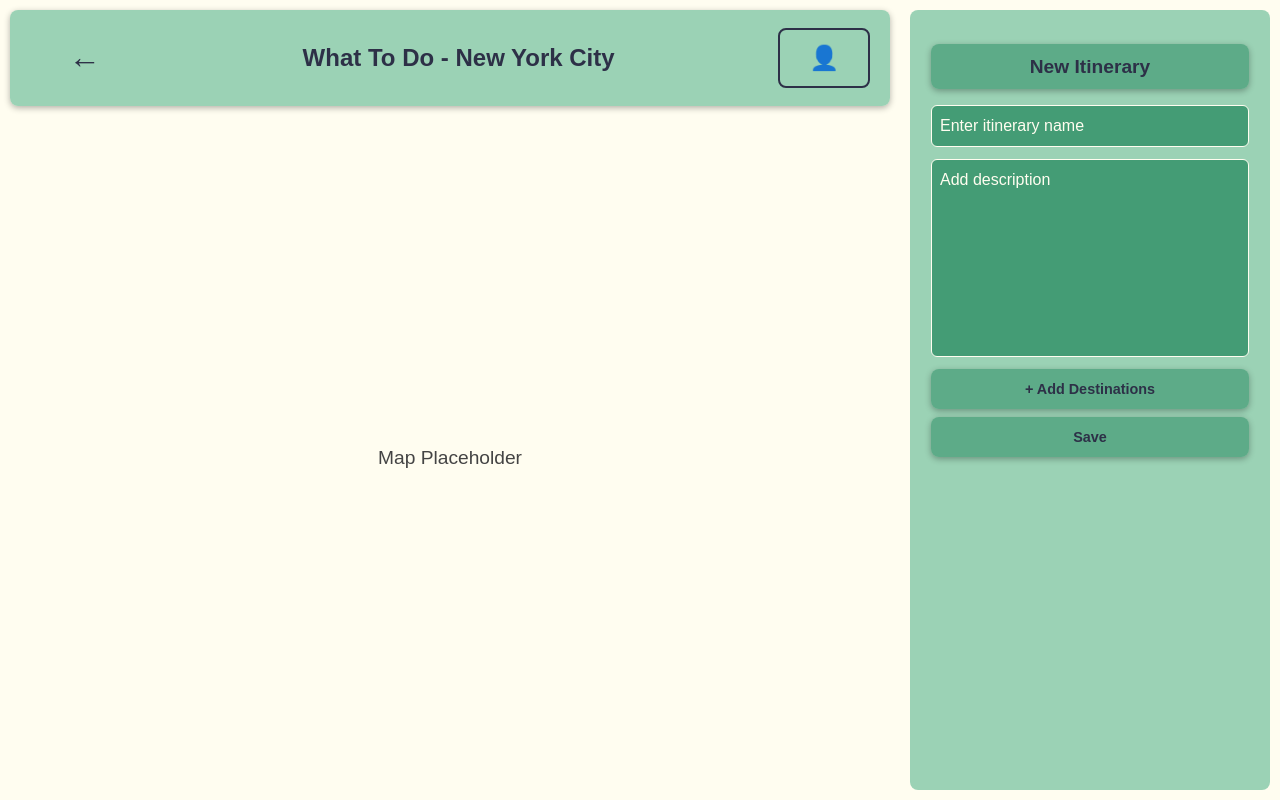
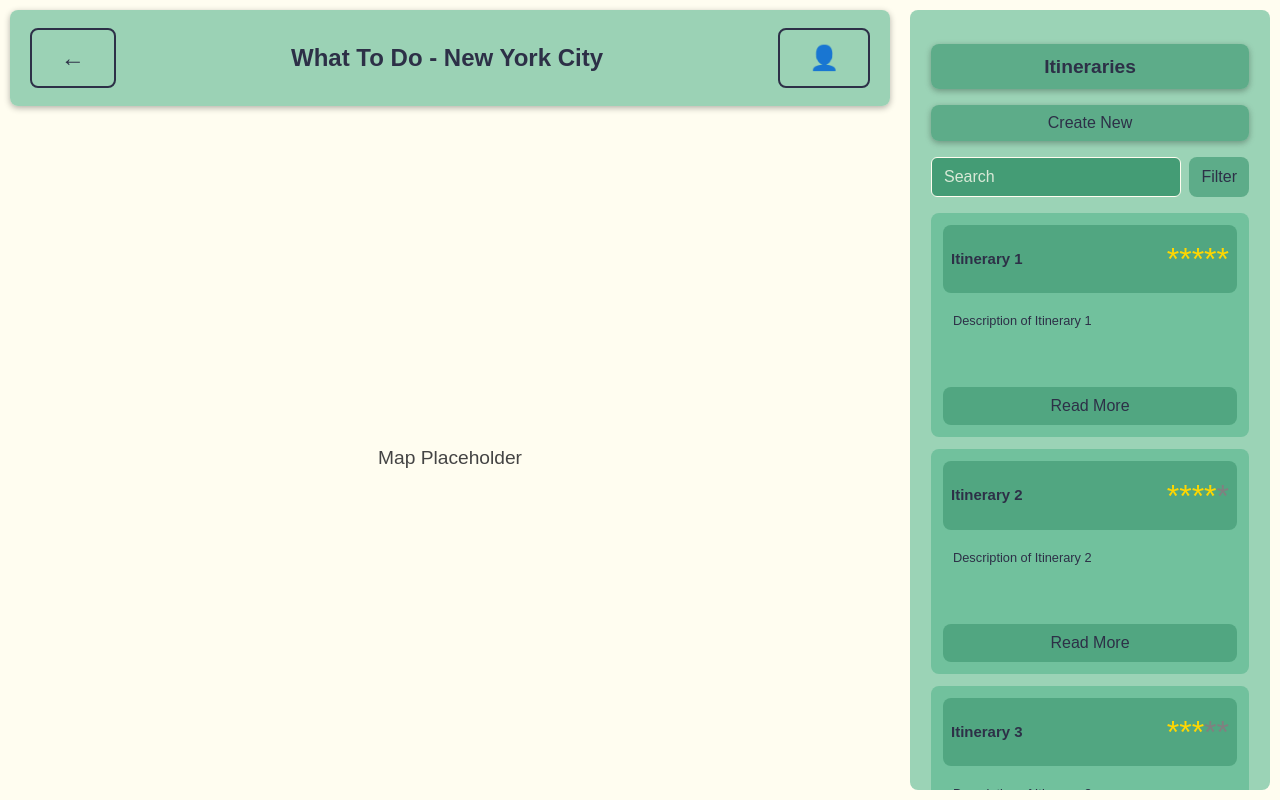
Before and after one commit to Tasnimobile/What-To-Do, a React (Vite) app in the folder homepage/: page / in a window 1280 px wide. Built offline with nearby package versions, Linux system fonts and the light colour scheme.

Commit message:
Linked CreateNewItinerary to Homepage, so that when Create Itinerary button is clicked, sidebar transitions to CreateNewItinerary and when back button is clicked from CreateNewItinerary, sidebar transitions back.

```diff
--- a/homepage/src/components/Header.css
+++ b/homepage/src/components/Header.css
@@ -5,24 +5,28 @@
   background-color: rgba(113, 193, 157, 0.7);
   padding: 10px 20px;
   border-radius: 8px;
-    color: #2D3047;
+  color: #2d3047;
   font-size: 1rem;
   font-weight: bold;
-    box-shadow: 0px 2px 6px rgba(0,0,0,0.3);
+  box-shadow: 0px 2px 6px rgba(0, 0, 0, 0.3);
   margin: 10px;
 }
 
 .back-button {
   background: none;
-  border: none;
-  color: #2D3047;
-  font-size: 2rem;
+  border: 2px solid #2d3047;
+  color: #2d3047;
+  font-size: 1.5rem;
   cursor: pointer;
+}
+
+.back-button:focus {
+  outline: 1px solid #2d3047;
 }
 
 .user-icon {
   font-size: 1.5rem;
   cursor: pointer;
   background-color: transparent;
-  border: 2px solid #2D3047;
+  border: 2px solid #2d3047;
 }
--- a/homepage/src/components/Header.jsx
+++ b/homepage/src/components/Header.jsx
@@ -1,9 +1,11 @@
 import "./Header.css";
 
-export default function Header() {
+export default function Header({ onBack }) {
   return (
     <div className="header">
-            <button className="back-button">←</button>
+      <button className="back-button" onClick={onBack}>
+        ←
+      </button>
       <h2>What To Do - New York City</h2>
       <button className="user-icon">👤</button>
     </div>
--- a/homepage/src/components/Sidebar.css
+++ b/homepage/src/components/Sidebar.css
@@ -13,7 +13,8 @@
   color: #2d3047;
 }
 
-.sidebar h2 {
+#create-new {
+  width: 100%;
   margin-bottom: 16px;
   font-size: 1rem;
   text-align: center;
--- a/homepage/src/components/Sidebar.jsx
+++ b/homepage/src/components/Sidebar.jsx
@@ -2,7 +2,7 @@
 import ItineraryCard from "./ItineraryCard";
 import "./Sidebar.css";
 
-export default function Sidebar() {
+export default function Sidebar({ onCreateNew }) {
   const [searchValue, setSearchValue] = useState("");
 
   const handleKeyDown = (e) => {
@@ -14,7 +14,9 @@
   return (
     <div className="sidebar">
       <h1>Itineraries</h1>
-      <h2>Create New</h2>
+      <button id="create-new" onClick={onCreateNew}>
+        Create New
+      </button>
 
       <div className="search-filter">
         <input
--- a/homepage/src/pages/Homepage.css
+++ b/homepage/src/pages/Homepage.css
@@ -1,9 +1,10 @@
-html, body {
+html,
+body {
   margin: 0;
   padding: 0;
   height: 100%;
   width: 100%;
-  background-color: #FFFDF0;
+  background-color: #fffdf0;
 }
 
 .homepage {
--- a/homepage/src/pages/Homepage.jsx
+++ b/homepage/src/pages/Homepage.jsx
@@ -1,21 +1,26 @@
+import { useState } from "react";
 import CreateNewItinerary from "../components/CreateNewItinerary";
 import Header from "../components/Header";
 import Sidebar from "../components/Sidebar";
 import "./Homepage.css";
 
 export default function Homepage() {
+  const [activeSidebar, setActiveSidebar] = useState("sidebar");
+  const goToCreate = () => setActiveSidebar("create");
+  const goBack = () => setActiveSidebar("sidebar");
+
   return (
     <div className="homepage">
       <div className="main-left">
-        <Header />
+        <Header onBack={goBack} />
         <div className="map-placeholder">
           <p>Map Placeholder</p>
         </div>
       </div>
 
       <div className="sidebar-container">
-        {/* <Sidebar /> */}
-        <CreateNewItinerary />
+        {activeSidebar === "sidebar" && <Sidebar onCreateNew={goToCreate} />}
+        {activeSidebar === "create" && <CreateNewItinerary onBack={goBack} />}
       </div>
     </div>
   );
```
Lines whose indentation alone changed are shown as unchanged.
